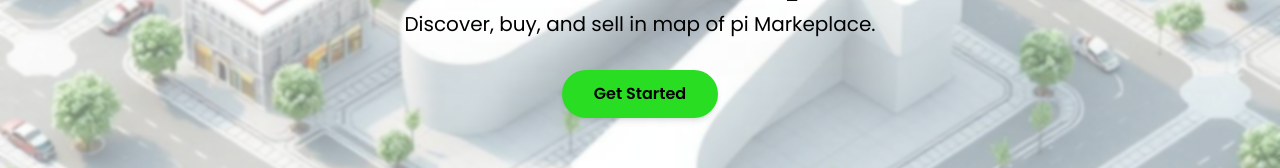
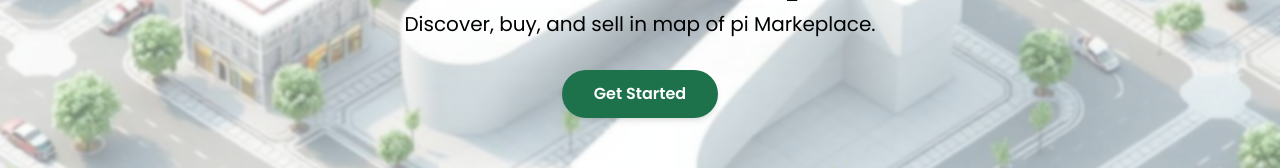
Before and after one commit to map-of-pi/map-web-dev, a React (Vite) app: page / in a window 1280 px wide. Shown: the part 374-542 px from the top of the page. Built offline with nearby package versions, Linux system fonts and the light colour scheme.

Commit message:
style: change branc color in Hero

```diff
--- a/src/components/HeroSection/index.jsx
+++ b/src/components/HeroSection/index.jsx
@@ -25,7 +25,7 @@ const HeroSection = () => {
         <p className='mt-4 text-xl md:text-xl text-white-900 max-w-2xl mx-auto drop-shadow-2xl'>
           Discover, buy, and sell in map of pi Markeplace.
         </p>
-        <button className='mt-8 px-8 py-3 bg-primary text-black font-semibold rounded-full transition duration-300 hover:bg-white hover:text-black transform hover:scale-105 shadow-md'>
+        <button className='mt-8 px-8 py-3 bg-primary text-white font-semibold rounded-full transition duration-300 hover:bg-white hover:text-black transform hover:scale-105 shadow-md'>
           Get Started
         </button>
       </div>
--- a/tailwind.config.js
+++ b/tailwind.config.js
@@ -4,7 +4,7 @@ export default {
   theme: {
     extend: {
       colors: {
-        primary: '#29dd23', // Xenial-like green
+        primary: '#1d724b', // Xenial-like green
       },
       fontFamily: {
         sans: ['Poppins', 'sans-serif'],
```
